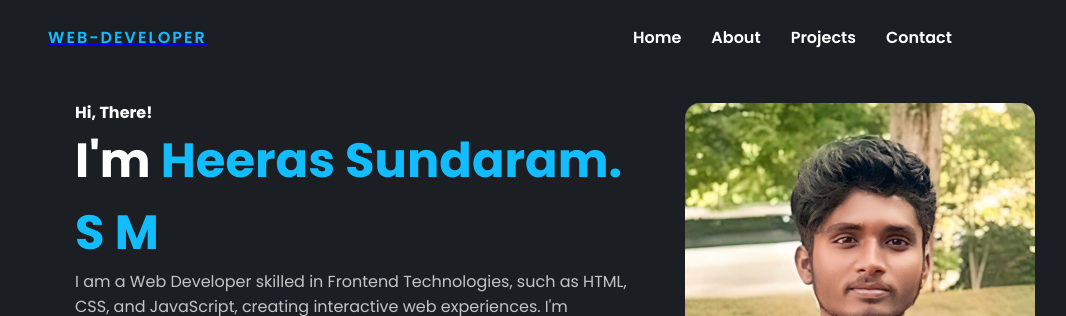
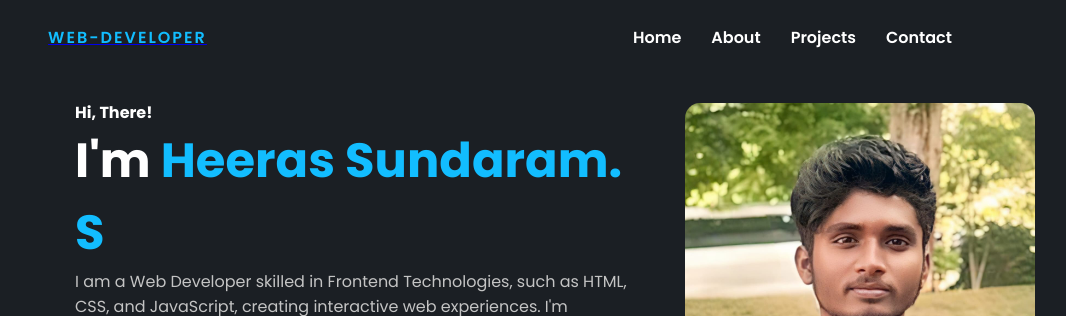
Before and after one commit to Heeras2229/friendly-potato, a plain HTML site: page index.html in a window 1280 px wide. Shown: the top 316 px of the page, without its empty margins (125-1191 px from the left). Drawn offline with Linux system fonts and the light colour scheme; a script that the page names is missing.

Commit message:
Update index.html

```diff
--- a/index.html
+++ b/index.html
@@ -5,7 +5,7 @@
     <meta charset="UTF-8">
     <meta http-equiv="X-UA-Compatible" content="IE=edge">
     <meta name="viewport" content="width=device-width, initial-scale=1.0">
-    <title>Heeras Sundaram. S M Portfolio</title>
+    <title>Heeras Sundaram. S  Portfolio</title>
 
     <!-- Font Awesome icons -->
     <script src="https://kit.fontawesome.com/a9cdbedf57.js" crossorigin="anonymous"></script>
@@ -56,7 +56,7 @@
             <div>
                 <div>
                     <h4 title="Hello, How are you?">Hi, There!</h4>
-                    <h2 class="hero-section__title">I'm <span>Heeras Sundaram. S M</span></h2>
+                    <h2 class="hero-section__title">I'm <span>Heeras Sundaram. S </span></h2>
                     <p class="hero-section__desc">I am a Web Developer skilled in Frontend Technologies, such as HTML,
                         CSS, and JavaScript, creating interactive web experiences. I'm passionate about blending design
                         aesthetics with functionality.</p>
```
